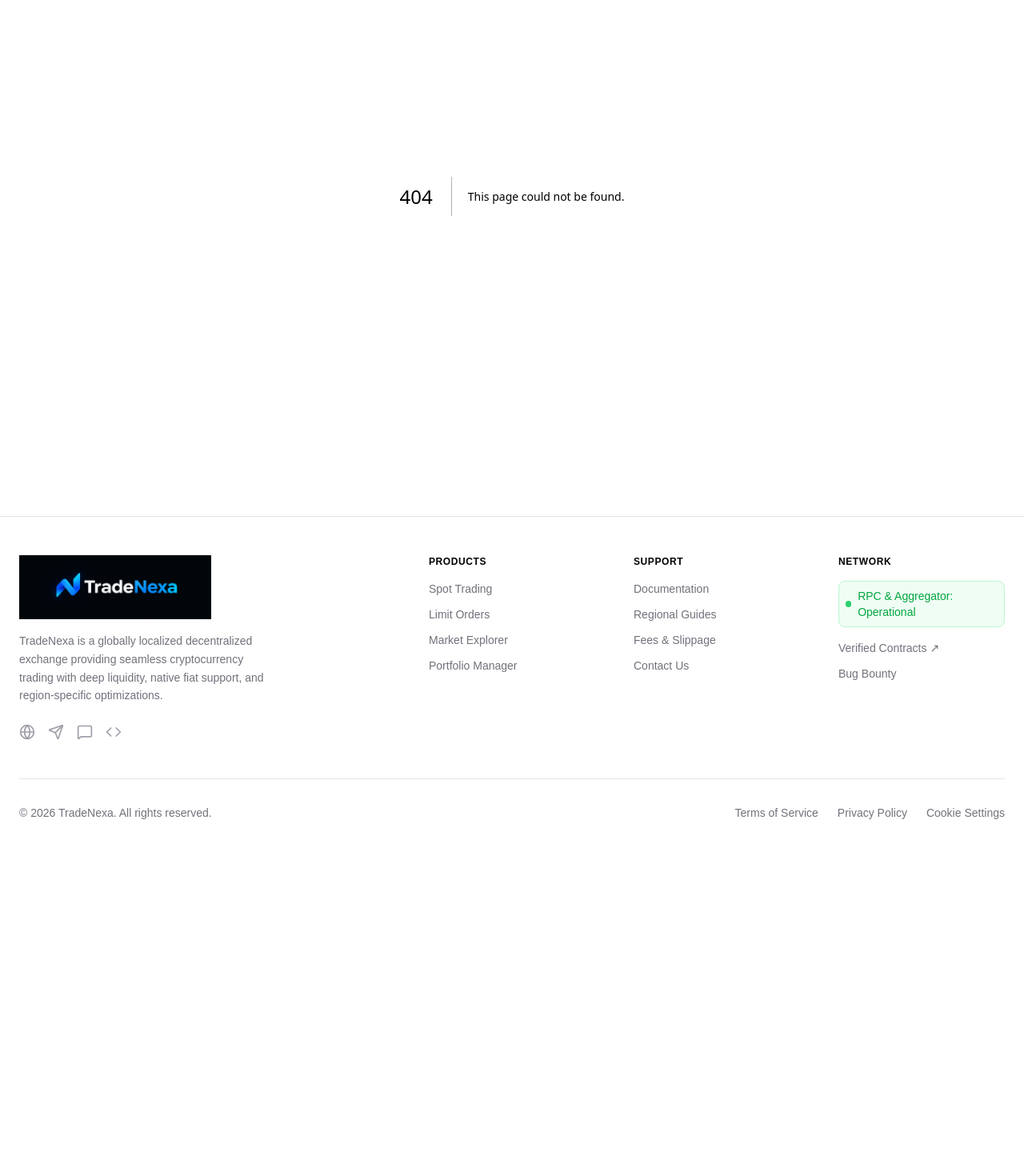
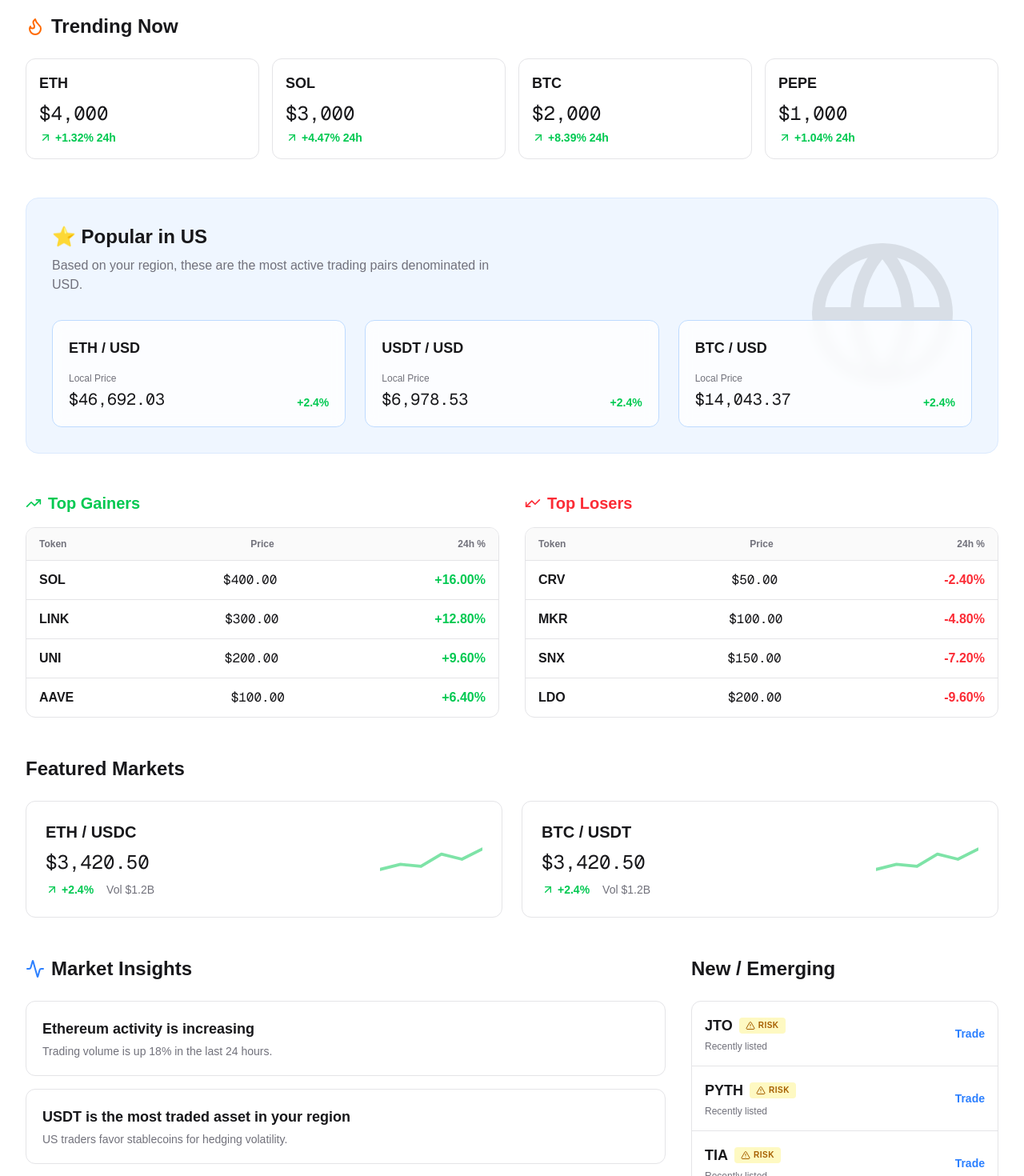
Before and after one commit to joelly1003/tradenexa-dex, a Next.js app: page /discover in a window 1280 px wide. Before the commit this address had no page. Shown: the part 260-1730 px from the top of the page at 80% size. Before the commit the page ends 1334 px from the top, so only its background shows below. Built offline with nearby package versions, Linux system fonts and the light colour scheme; what wagmi would draw is missing.

Commit message:
Implement Discover page with full specifications

```diff
--- /dev/null
+++ b/src/app/discover/page.tsx
@@ -0,0 +1,9 @@
+import { DiscoverInterface } from '../../components/discover/DiscoverInterface';
+
+export default function DiscoverPage() {
+  return (
+    <div className="w-full max-w-7xl mx-auto px-4 sm:px-6 lg:px-8">
+      <DiscoverInterface />
+    </div>
+  );
+}
--- /dev/null
+++ b/src/components/discover/DiscoverInterface.tsx
@@ -0,0 +1,183 @@
+'use client';
+
+import { useRegional } from '../providers/RegionalProvider';
+import { ArrowUpRight, ArrowDownRight, Flame, Globe, AlertTriangle, TrendingUp, Activity } from 'lucide-react';
+import Link from 'next/link';
+
+export function DiscoverInterface() {
+  const { region, currency, getSymbol } = useRegional();
+  const symbol = getSymbol();
+
+  return (
+    <div className="flex flex-col gap-12 w-full text-zinc-900 dark:text-white pb-12 pt-8">
+
+      {/* 1. Hero */}
+      <div className="text-center space-y-4">
+        <h1 className="text-4xl md:text-5xl font-black tracking-tight">Explore. Discover. Trade.</h1>
+        <p className="text-xl text-zinc-500 dark:text-zinc-400 max-w-2xl mx-auto">
+          Explore trending assets, regional opportunities, and market insights.
+        </p>
+      </div>
+
+      {/* 2. Trending Now */}
+      <section>
+        <h2 className="text-2xl font-bold flex items-center gap-2 mb-6">
+          <Flame className="text-orange-500" /> Trending Now
+        </h2>
+        <div className="grid grid-cols-2 md:grid-cols-4 gap-4">
+          {/* Trending Cards */}
+          {['ETH', 'SOL', 'BTC', 'PEPE'].map((coin, i) => (
+            <Link href="/trade" key={coin} className="bg-white dark:bg-zinc-900 p-4 rounded-xl border border-zinc-200 dark:border-zinc-800 hover:border-blue-500 transition-colors group">
+              <div className="font-bold text-lg mb-2">{coin}</div>
+              <div className="text-2xl font-mono mb-1">{symbol}{(1000 * (4-i)).toLocaleString()}</div>
+              <div className="text-green-500 text-sm font-semibold flex items-center">
+                <ArrowUpRight className="w-4 h-4 mr-1" /> +{(Math.random() * 10).toFixed(2)}% 24h
+              </div>
+            </Link>
+          ))}
+        </div>
+      </section>
+
+      {/* 3. Regional Picks */}
+      <section className="bg-blue-50 dark:bg-blue-900/10 rounded-2xl p-6 md:p-8 border border-blue-100 dark:border-blue-900/30 relative overflow-hidden">
+        <div className="absolute top-0 right-0 p-12 opacity-10 pointer-events-none">
+          <Globe className="w-48 h-48" />
+        </div>
+        <h2 className="text-2xl font-bold flex items-center gap-2 mb-2">
+          ⭐ Popular in {region}
+        </h2>
+        <p className="text-zinc-500 dark:text-zinc-400 mb-8 max-w-xl">
+          Based on your region, these are the most active trading pairs denominated in {currency}.
+        </p>
+
+        <div className="grid grid-cols-1 md:grid-cols-3 gap-6 relative z-10">
+          {['ETH', 'USDT', 'BTC'].map((coin) => (
+            <Link href="/trade" key={coin} className="bg-white/80 dark:bg-zinc-950/80 backdrop-blur p-5 rounded-xl border border-blue-200 dark:border-blue-800 hover:border-blue-500 transition-colors">
+              <div className="text-lg font-bold mb-4">{coin} / {currency}</div>
+              <div className="flex justify-between items-end">
+                <div>
+                  <div className="text-xs text-zinc-500 mb-1">Local Price</div>
+                  <div className="font-mono text-xl">{symbol}{(Math.random() * 50000).toLocaleString(undefined, { maximumFractionDigits: 2 })}</div>
+                </div>
+                <div className="text-green-500 text-sm font-semibold">
+                  +2.4%
+                </div>
+              </div>
+            </Link>
+          ))}
+        </div>
+      </section>
+
+      {/* 4. Top Gainers & Losers */}
+      <section className="grid grid-cols-1 md:grid-cols-2 gap-8">
+        <div>
+          <h2 className="text-xl font-bold mb-4 text-green-500 flex items-center gap-2">
+            <TrendingUp className="w-5 h-5" /> Top Gainers
+          </h2>
+          <div className="bg-white dark:bg-zinc-900 border border-zinc-200 dark:border-zinc-800 rounded-xl overflow-hidden">
+            <div className="flex justify-between px-4 py-3 bg-zinc-50 dark:bg-zinc-950 text-xs font-semibold text-zinc-500">
+              <span>Token</span>
+              <span>Price</span>
+              <span>24h %</span>
+            </div>
+            {['SOL', 'LINK', 'UNI', 'AAVE'].map((coin, i) => (
+              <Link href="/trade" key={coin} className="flex justify-between px-4 py-3 border-t border-zinc-200 dark:border-zinc-800 hover:bg-zinc-50 dark:hover:bg-zinc-800/50 transition-colors">
+                <span className="font-bold">{coin}</span>
+                <span className="font-mono">{symbol}{(100 * (4-i)).toFixed(2)}</span>
+                <span className="text-green-500 font-semibold">+{((5-i)*3.2).toFixed(2)}%</span>
+              </Link>
+            ))}
+          </div>
+        </div>
+
+        <div>
+          <h2 className="text-xl font-bold mb-4 text-red-500 flex items-center gap-2">
+            <TrendingUp className="w-5 h-5 rotate-180" /> Top Losers
+          </h2>
+          <div className="bg-white dark:bg-zinc-900 border border-zinc-200 dark:border-zinc-800 rounded-xl overflow-hidden">
+            <div className="flex justify-between px-4 py-3 bg-zinc-50 dark:bg-zinc-950 text-xs font-semibold text-zinc-500">
+              <span>Token</span>
+              <span>Price</span>
+              <span>24h %</span>
+            </div>
+            {['CRV', 'MKR', 'SNX', 'LDO'].map((coin, i) => (
+              <Link href="/trade" key={coin} className="flex justify-between px-4 py-3 border-t border-zinc-200 dark:border-zinc-800 hover:bg-zinc-50 dark:hover:bg-zinc-800/50 transition-colors">
+                <span className="font-bold">{coin}</span>
+                <span className="font-mono">{symbol}{(50 * (i+1)).toFixed(2)}</span>
+                <span className="text-red-500 font-semibold">-{((i+1)*2.4).toFixed(2)}%</span>
+              </Link>
+            ))}
+          </div>
+        </div>
+      </section>
+
+      {/* 5. Featured Markets */}
+      <section>
+        <h2 className="text-2xl font-bold mb-6">Featured Markets</h2>
+        <div className="grid grid-cols-1 md:grid-cols-2 gap-6">
+          {['ETH / USDC', 'BTC / USDT'].map((pair) => (
+            <Link href="/trade" key={pair} className="bg-white dark:bg-zinc-900 p-6 rounded-xl border border-zinc-200 dark:border-zinc-800 flex justify-between items-center hover:border-blue-500 transition-colors group">
+              <div>
+                <h3 className="text-xl font-bold mb-2">{pair}</h3>
+                <div className="text-2xl font-mono mb-2">{symbol}3,420.50</div>
+                <div className="flex items-center gap-4 text-sm">
+                  <span className="text-green-500 font-semibold flex items-center"><ArrowUpRight className="w-4 h-4 mr-1" /> +2.4%</span>
+                  <span className="text-zinc-500">Vol {symbol}1.2B</span>
+                </div>
+              </div>
+              <div className="w-32 h-16 flex items-end opacity-50 group-hover:opacity-100 transition-opacity">
+                {/* Mini chart mock */}
+                <svg viewBox="0 0 100 30" className="w-full h-full stroke-green-500 stroke-[3] fill-none" style={{ strokeLinecap: 'round', strokeLinejoin: 'round' }}>
+                  <path d="M 0 25 L 20 20 L 40 22 L 60 10 L 80 15 L 100 5" />
+                </svg>
+              </div>
+            </Link>
+          ))}
+        </div>
+      </section>
+
+      {/* 6. Market Insights & 7. Emerging Assets */}
+      <div className="grid grid-cols-1 md:grid-cols-3 gap-8">
+
+        {/* Market Insights */}
+        <section className="md:col-span-2">
+          <h2 className="text-2xl font-bold mb-6 flex items-center gap-2">
+            <Activity className="w-6 h-6 text-blue-500" /> Market Insights
+          </h2>
+          <div className="space-y-4">
+            <div className="bg-white dark:bg-zinc-900 p-5 rounded-xl border border-zinc-200 dark:border-zinc-800">
+              <h4 className="font-bold mb-1 text-lg">Ethereum activity is increasing</h4>
+              <p className="text-sm text-zinc-500 dark:text-zinc-400">Trading volume is up 18% in the last 24 hours.</p>
+            </div>
+            <div className="bg-white dark:bg-zinc-900 p-5 rounded-xl border border-zinc-200 dark:border-zinc-800">
+              <h4 className="font-bold mb-1 text-lg">USDT is the most traded asset in your region</h4>
+              <p className="text-sm text-zinc-500 dark:text-zinc-400">{region} traders favor stablecoins for hedging volatility.</p>
+            </div>
+          </div>
+        </section>
+
+        {/* New / Emerging Assets */}
+        <section>
+          <h2 className="text-2xl font-bold mb-6">New / Emerging</h2>
+          <div className="bg-white dark:bg-zinc-900 rounded-xl border border-zinc-200 dark:border-zinc-800 overflow-hidden">
+            {['JTO', 'PYTH', 'TIA'].map((coin) => (
+              <div key={coin} className="p-4 border-b border-zinc-200 dark:border-zinc-800 last:border-0 flex justify-between items-center">
+                <div>
+                  <div className="font-bold flex items-center gap-2 text-lg">
+                    {coin}
+                    <span className="text-[10px] bg-yellow-100 text-yellow-700 dark:bg-yellow-900/30 dark:text-yellow-500 px-2 py-0.5 rounded font-black uppercase tracking-wider flex items-center gap-1">
+                      <AlertTriangle className="w-3 h-3" /> Risk
+                    </span>
+                  </div>
+                  <div className="text-xs text-zinc-500 dark:text-zinc-400 mt-1">Recently listed</div>
+                </div>
+                <Link href="/trade" className="text-blue-500 text-sm font-semibold hover:underline">Trade</Link>
+              </div>
+            ))}
+          </div>
+        </section>
+      </div>
+
+    </div>
+  );
+}
```
